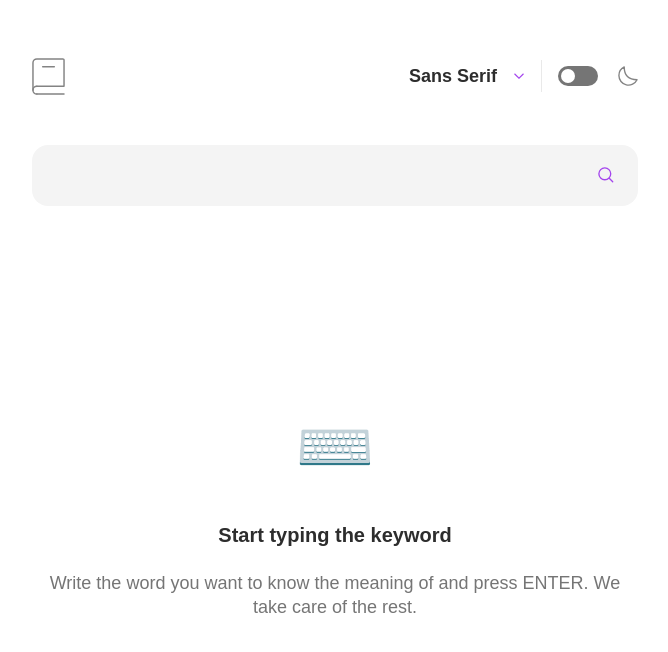
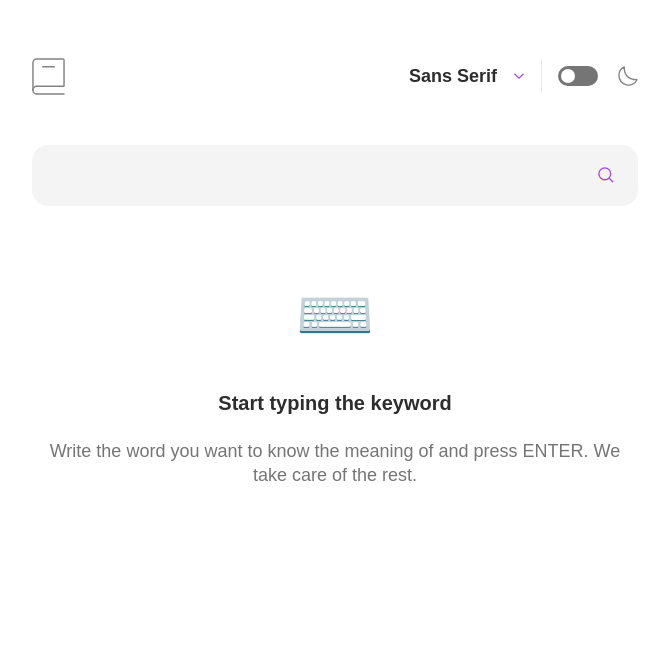
Before and after one commit to Orliland/dictionary_web_app, a React (Vite) app: page / in a window 1280 px wide. Shown: the top 652 px of the page, without its empty margins (305-973 px from the left). Built offline with nearby package versions, Linux system fonts and the light colour scheme.

Commit message:
remove margin top to landing component

```diff
--- a/src/layout/Landing.jsx
+++ b/src/layout/Landing.jsx
@@ -1,6 +1,6 @@
 const Landing = ({ icon, title, description }) => {
   return (
-    <main className="mt-[132px] text-center">
+    <main className="text-center">
       <span className="text-[64px] leading-[64px]">{icon}</span>
       <h2 className="heading-s mb-6 mt-[44px] font-bold text-black-200 dark:text-white-100">
         {title}
--- a/src/output.css
+++ b/src/output.css
@@ -693,6 +693,14 @@ video {
   margin-top: 0.5rem;
 }
 
+.mt-\[100px\] {
+  margin-top: 100px;
+}
+
+.mt-\[50px\] {
+  margin-top: 50px;
+}
+
 .block {
   display: block;
 }
```
